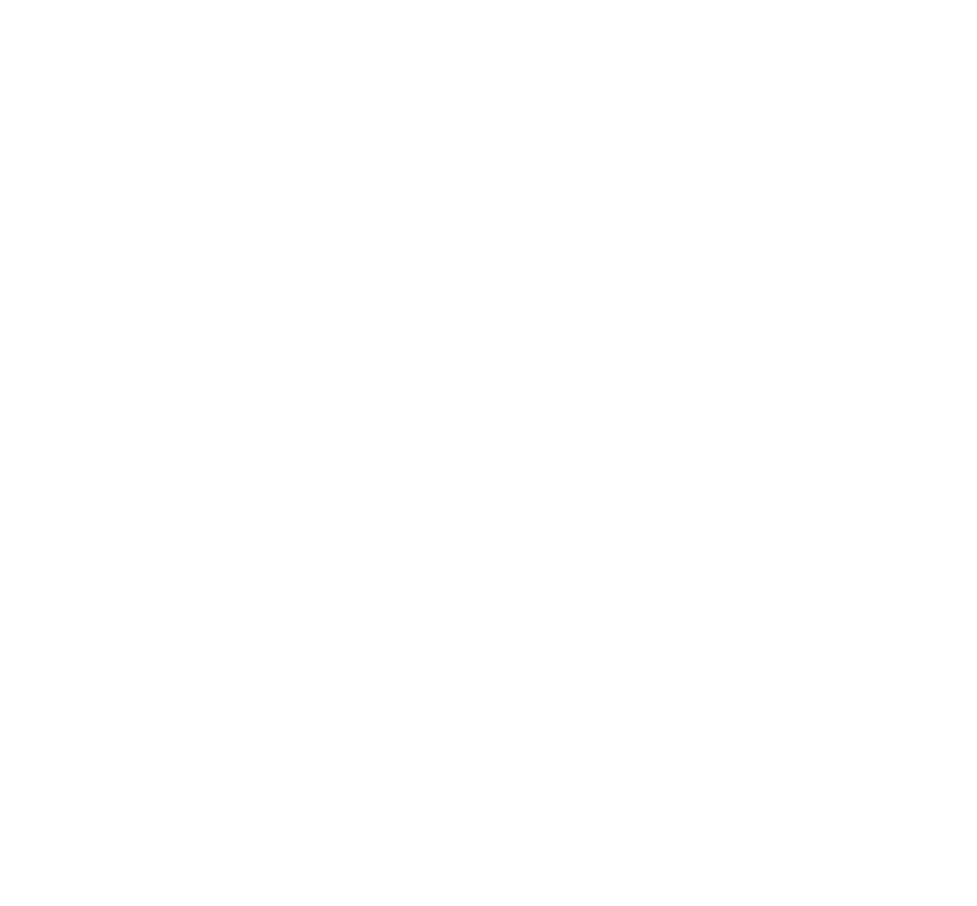
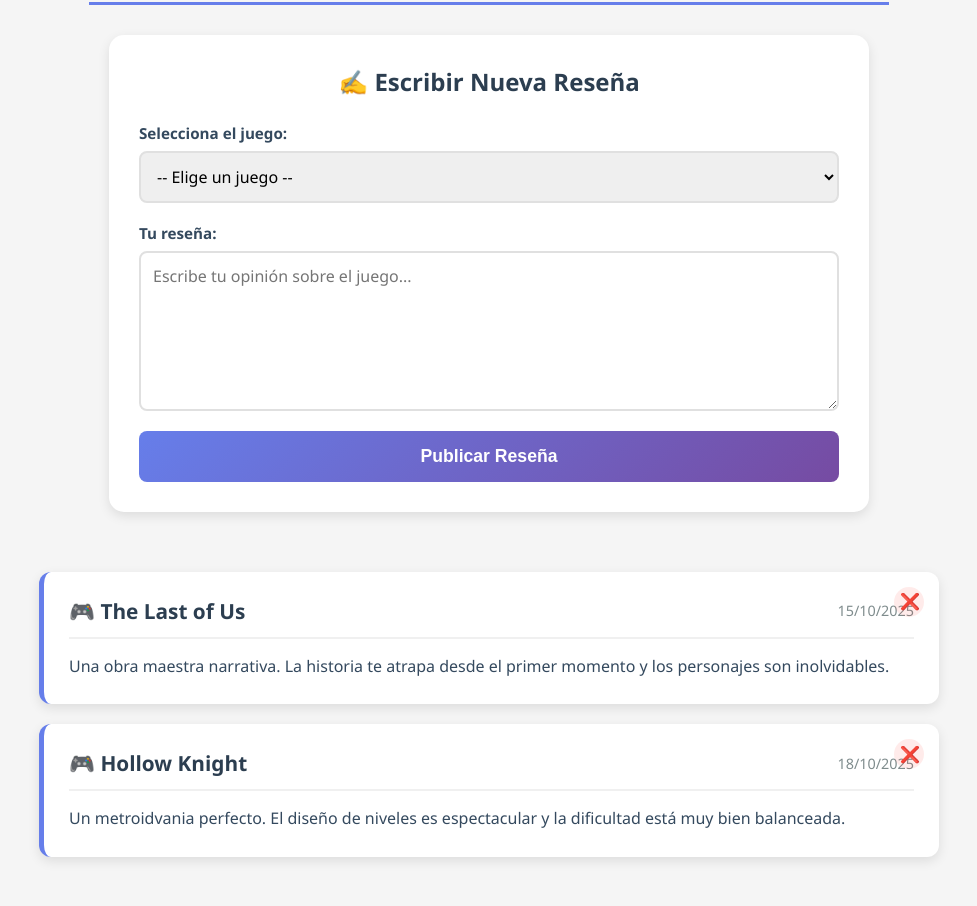
Before and after one commit to DaianaCossta/proyecto-final, a React (Create React App) app: page / in a window 1280 px wide. Shown: the part 1140-2046 px from the top of the page, without its empty margins (151-1128 px from the left). Before the commit the page ends 953 px from the top, so only its background shows below. Built offline with nearby package versions, Linux system fonts and the light colour scheme.

Commit message:
agregada la vista de reseñas con formulario y tarjetas

```diff
--- a/src/App.css
+++ b/src/App.css
@@ -20,3 +20,36 @@
   gap: 25px;
   padding: 20px;
 }
+
+.seccion {
+  margin-bottom: 60px;
+}
+
+.titulo-seccion {
+  text-align: center;
+  color: #2c3e50;
+  font-size: 2rem;
+  margin-bottom: 30px;
+  padding-bottom: 15px;
+  border-bottom: 3px solid #667eea;
+  max-width: 800px;
+  margin-left: auto;
+  margin-right: auto;
+}
+
+.lista-reseñas {
+  max-width: 900px;
+  margin: 0 auto;
+  display: flex;
+  flex-direction: column;
+  gap: 20px;
+  padding: 20px;
+}
+
+.mensaje-vacio {
+  text-align: center;
+  color: #7f8c8d;
+  font-size: 1.2rem;
+  font-style: italic;
+  padding: 40px;
+}
--- a/src/App.js
+++ b/src/App.js
@@ -2,6 +2,8 @@
 import './App.css';
 import TarjetaJuego from './components/TarjetaJuego';
 import FormularioJuego from './components/FormularioJuego';
+import TarjetaReseña from './components/TarjetaReseña';
+import FormularioReseña from './components/FormularioReseña';
 
 function App() {
   const [juegos, setJuegos] = useState([
@@ -28,24 +30,48 @@
     }
   ]);
 
-  // Función para agregar un nuevo juego
+  const [reseñas, setReseñas] = useState([
+    {
+      id: 1,
+      juegoId: 1,
+      juegoTitulo: "The Last of Us",
+      texto: "Una obra maestra narrativa. La historia te atrapa desde el primer momento y los personajes son inolvidables.",
+      fecha: "15/10/2025"
+    },
+    {
+      id: 2,
+      juegoId: 2,
+      juegoTitulo: "Hollow Knight",
+      texto: "Un metroidvania perfecto. El diseño de niveles es espectacular y la dificultad está muy bien balanceada.",
+      fecha: "18/10/2025"
+    }
+  ]);
+
   const agregarJuego = (nuevoJuego) => {
     setJuegos([...juegos, nuevoJuego]);
   };
 
-  // ✨ NUEVA: Función para eliminar un juego
   const eliminarJuego = (id) => {
-    // Filtrar el array: mantener todos los juegos EXCEPTO el que tiene este id
     const juegosActualizados = juegos.filter(juego => juego.id !== id);
     setJuegos(juegosActualizados);
+  };
+
+  const agregarReseña = (nuevaReseña) => {
+    setReseñas([...reseñas, nuevaReseña]);
+  };
+
+  const eliminarReseña = (id) => {
+    const reseñasActualizadas = reseñas.filter(reseña => reseña.id !== id);
+    setReseñas(reseñasActualizadas);
   };
 
   return (
     <div className="App">
       <h1>🎮 GameTracker</h1>
 
+      <section className="seccion">
+        <h2 className="titulo-seccion">📚 Mi Biblioteca</h2>
         <FormularioJuego onAgregarJuego={agregarJuego} />
-
         <div className="biblioteca">
           {juegos.map((juego) => (
             <TarjetaJuego
@@ -55,6 +81,28 @@
             />
           ))}
         </div>
+      </section>
+
+      <section className="seccion">
+        <h2 className="titulo-seccion">📝 Mis Reseñas</h2>
+        <FormularioReseña
+          juegos={juegos}
+          onAgregarReseña={agregarReseña}
+        />
+        <div className="lista-reseñas">
+          {reseñas.length === 0 ? (
+            <p className="mensaje-vacio">No hay reseñas todavía. ¡Escribe la primera!</p>
+          ) : (
+            reseñas.map((reseña) => (
+              <TarjetaReseña
+                key={reseña.id}
+                reseña={reseña}
+                onEliminar={eliminarReseña}
+              />
+            ))
+          )}
+        </div>
+      </section>
     </div>
   );
 }
--- /dev/null
+++ b/src/components/FormularioReseña.css
@@ -0,0 +1,75 @@
+.formulario-reseña-container {
+  background: white;
+  padding: 30px;
+  border-radius: 15px;
+  box-shadow: 0 4px 12px rgba(0, 0, 0, 0.1);
+  max-width: 700px;
+  margin: 0 auto 40px auto;
+}
+
+.formulario-reseña-container h2 {
+  margin-top: 0;
+  color: #2c3e50;
+  text-align: center;
+  margin-bottom: 25px;
+}
+
+.formulario-reseña-container form {
+  display: flex;
+  flex-direction: column;
+  gap: 20px;
+}
+
+.formulario-reseña-container .campo {
+  display: flex;
+  flex-direction: column;
+  gap: 8px;
+}
+
+.formulario-reseña-container .campo label {
+  font-weight: 600;
+  color: #34495e;
+  font-size: 0.95rem;
+}
+
+.formulario-reseña-container select,
+.formulario-reseña-container textarea {
+  padding: 12px;
+  border: 2px solid #e0e0e0;
+  border-radius: 8px;
+  font-size: 1rem;
+  font-family: inherit;
+  transition: border-color 0.3s;
+}
+
+.formulario-reseña-container select:focus,
+.formulario-reseña-container textarea:focus {
+  outline: none;
+  border-color: #667eea;
+}
+
+.formulario-reseña-container textarea {
+  resize: vertical;
+  min-height: 120px;
+}
+
+.btn-agregar-reseña {
+  background: linear-gradient(135deg, #667eea 0%, #764ba2 100%);
+  color: white;
+  border: none;
+  padding: 15px;
+  border-radius: 8px;
+  font-size: 1.1rem;
+  font-weight: 600;
+  cursor: pointer;
+  transition: transform 0.2s, box-shadow 0.2s;
+}
+
+.btn-agregar-reseña:hover {
+  transform: translateY(-2px);
+  box-shadow: 0 6px 20px rgba(102, 126, 234, 0.4);
+}
+
+.btn-agregar-reseña:active {
+  transform: translateY(0);
+}
--- /dev/null
+++ b/src/components/FormularioReseña.js
@@ -0,0 +1,75 @@
+import { useState } from 'react';
+import './FormularioReseña.css';
+
+function FormularioReseña({ juegos, onAgregarReseña }) {
+  const [juegoSeleccionado, setJuegoSeleccionado] = useState("");
+  const [textoReseña, setTextoReseña] = useState("");
+
+  const manejarSubmit = (e) => {
+    e.preventDefault();
+
+    if (juegoSeleccionado === "" || textoReseña.trim() === "") {
+      alert("Por favor completa todos los campos");
+      return;
+    }
+
+    const juegoEncontrado = juegos.find(j => j.id === Number(juegoSeleccionado));
+
+    if (!juegoEncontrado) {
+      alert("Selecciona un juego válido");
+      return;
+    }
+
+    const nuevaReseña = {
+      id: Date.now(),
+      juegoId: juegoEncontrado.id,
+      juegoTitulo: juegoEncontrado.titulo,
+      texto: textoReseña,
+      fecha: new Date().toLocaleDateString('es-ES')
+    };
+
+    onAgregarReseña(nuevaReseña);
+
+    setJuegoSeleccionado("");
+    setTextoReseña("");
+  };
+
+  return (
+    <div className="formulario-reseña-container">
+      <h2>✍️ Escribir Nueva Reseña</h2>
+
+      <form onSubmit={manejarSubmit}>
+        <div className="campo">
+          <label>Selecciona el juego:</label>
+          <select
+            value={juegoSeleccionado}
+            onChange={(e) => setJuegoSeleccionado(e.target.value)}
+          >
+            <option value="">-- Elige un juego --</option>
+            {juegos.map((juego) => (
+              <option key={juego.id} value={juego.id}>
+                {juego.titulo}
+              </option>
+            ))}
+          </select>
+        </div>
+
+        <div className="campo">
+          <label>Tu reseña:</label>
+          <textarea
+            value={textoReseña}
+            onChange={(e) => setTextoReseña(e.target.value)}
+            placeholder="Escribe tu opinión sobre el juego..."
+            rows="6"
+          />
+        </div>
+
+        <button type="submit" className="btn-agregar-reseña">
+          Publicar Reseña
+        </button>
+      </form>
+    </div>
+  );
+}
+
+export default FormularioReseña;
--- /dev/null
+++ b/src/components/TarjetaReseña.css
@@ -0,0 +1,61 @@
+.tarjeta-reseña {
+  position: relative;
+  background: white;
+  padding: 25px;
+  border-radius: 12px;
+  box-shadow: 0 4px 12px rgba(0, 0, 0, 0.1);
+  border-left: 5px solid #667eea;
+  transition: transform 0.3s ease, box-shadow 0.3s ease;
+}
+
+.tarjeta-reseña:hover {
+  transform: translateY(-5px);
+  box-shadow: 0 8px 20px rgba(0, 0, 0, 0.15);
+}
+
+.btn-eliminar-reseña {
+  position: absolute;
+  top: 15px;
+  right: 15px;
+  background: rgba(255, 59, 48, 0.1);
+  border: none;
+  font-size: 1rem;
+  width: 30px;
+  height: 30px;
+  border-radius: 50%;
+  cursor: pointer;
+  transition: all 0.3s ease;
+}
+
+.btn-eliminar-reseña:hover {
+  background: rgba(255, 59, 48, 0.9);
+  transform: scale(1.1);
+}
+
+.reseña-header {
+  display: flex;
+  justify-content: space-between;
+  align-items: center;
+  margin-bottom: 15px;
+  padding-bottom: 12px;
+  border-bottom: 2px solid #f0f0f0;
+}
+
+.reseña-header h3 {
+  margin: 0;
+  color: #2c3e50;
+  font-size: 1.3rem;
+}
+
+.reseña-fecha {
+  color: #7f8c8d;
+  font-size: 0.9rem;
+  font-weight: 500;
+}
+
+.reseña-texto {
+  color: #34495e;
+  line-height: 1.6;
+  margin: 0;
+  font-size: 1rem;
+}
--- /dev/null
+++ b/src/components/TarjetaReseña.js
@@ -0,0 +1,24 @@
+import './TarjetaReseña.css';
+
+function TarjetaReseña({ reseña, onEliminar }) {
+  return (
+    <div className="tarjeta-reseña">
+      <button
+        className="btn-eliminar-reseña"
+        onClick={() => onEliminar(reseña.id)}
+        title="Eliminar reseña"
+      >
+        ❌
+      </button>
+
+      <div className="reseña-header">
+        <h3>🎮 {reseña.juegoTitulo}</h3>
+        <span className="reseña-fecha">{reseña.fecha}</span>
+      </div>
+
+      <p className="reseña-texto">{reseña.texto}</p>
+    </div>
+  );
+}
+
+export default TarjetaReseña;
```
Lines whose indentation alone changed are shown as unchanged.
